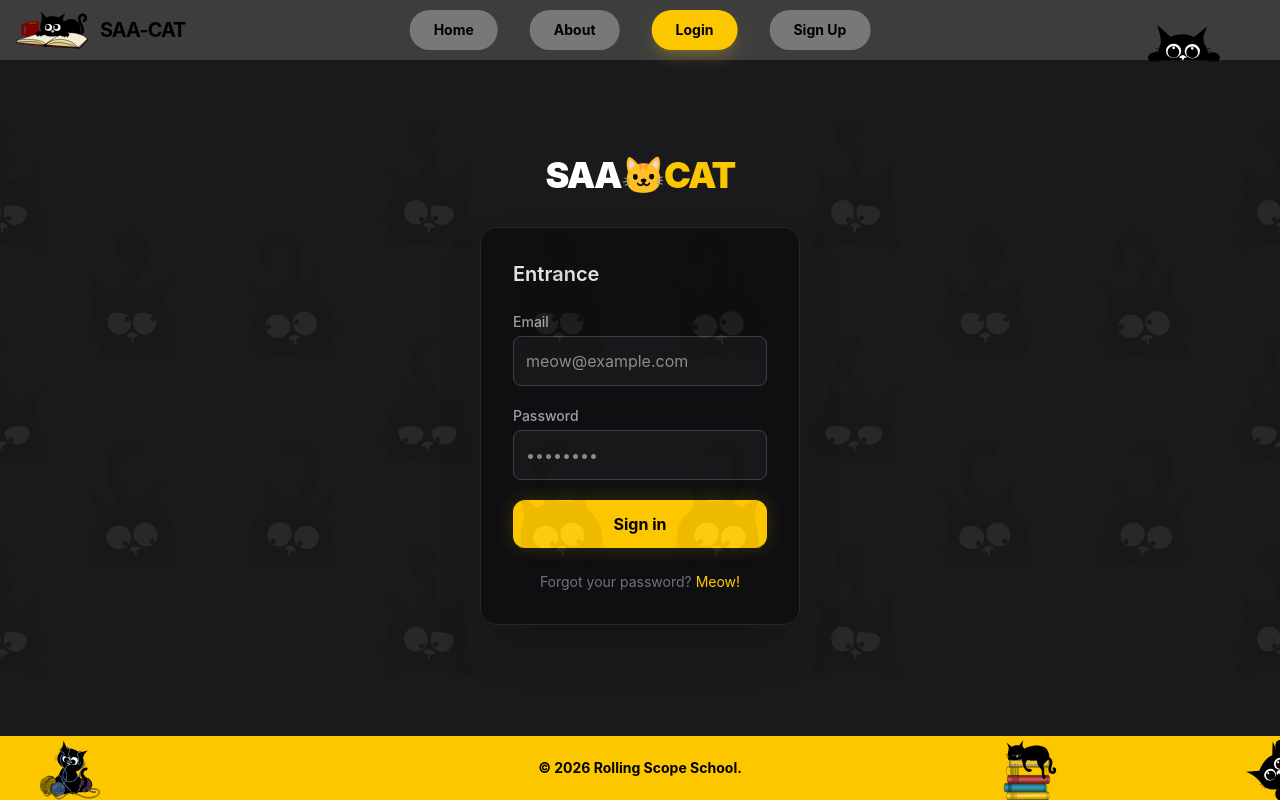
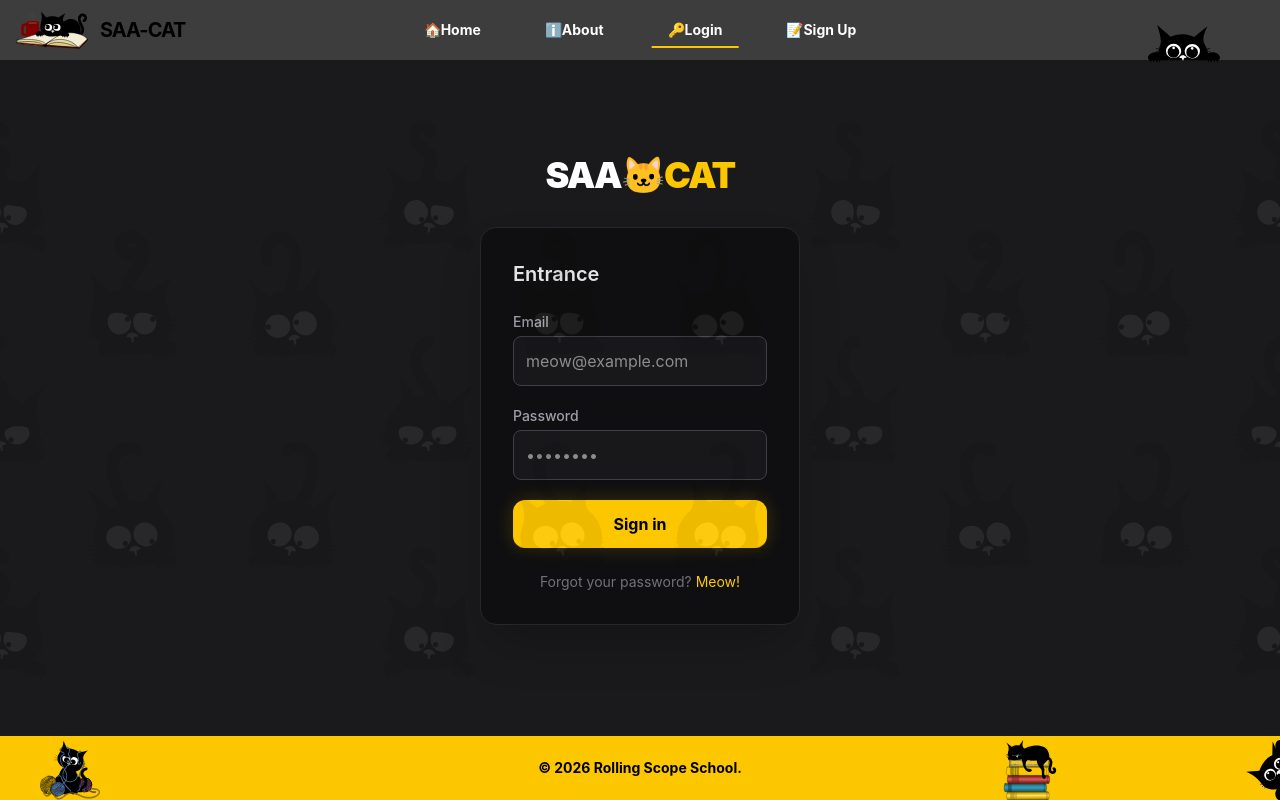
Before and after one commit to dzzuze/SAA-Cat, a React (Vite) app: page /SAA-Cat/login in a window 1280 px wide. Built offline with nearby package versions, Linux system fonts and the light colour scheme; no server answers.

Commit message:
feat: update styles and animations

```diff
--- a/src/components/header/Header.tsx
+++ b/src/components/header/Header.tsx
@@ -63,7 +63,9 @@ export default function Header() {
 
   const desktopLinks = useMemo(() => {
     if (loading) return baseLinks;
-    return isAuthed ? [...authedLinks] : [...baseLinks, ...guestLinks];
+    return isAuthed
+      ? [...baseLinks, ...authedLinks]
+      : [...baseLinks, ...guestLinks];
   }, [loading, isAuthed]);
 
   const mobileLinks = useMemo(() => {
@@ -82,7 +84,7 @@ export default function Header() {
           {showAuthedUI && user && (
             <HeaderUserMenu
               user={user}
-              links={authedLinks}
+              links={[...baseLinks, ...authedLinks]}
               isOpen={isUserMenuOpen}
               setIsOpen={setIsUserMenuOpen}
               onLogout={handleLogout}
--- a/src/components/header/HeaderNavLinks.tsx
+++ b/src/components/header/HeaderNavLinks.tsx
@@ -18,11 +18,10 @@ export default function HeaderNavLinks({
 }: Props) {
   const navLinkClass = ({ isActive }: NavLinkArgs) =>
     [
-      "block rounded-full px-6 py-2.5 text-sm font-bold transition-all duration-300 ease-out active:scale-95 bg-white/30",
+      "relative block px-4 py-2 text-sm font-bold transition-all duration-300 ease-out active:scale-95 text-white group",
       linkClassName,
-      isActive
-        ? "bg-yellow-400 text-black shadow-lg shadow-yellow-400/20 "
-        : "hover:bg-white/20 transition-all duration-200 hover:-translate-y-0.5 text-black",
+      "after:content-[''] after:absolute after:bottom-0 after:left-0 after:h-[2px] after:bg-main-yellow after:transition-all after:duration-300",
+      isActive ? "after:w-full" : "after:w-0 hover:after:w-full after:bg-white",
     ].join(" ");
 
   return (
--- a/src/components/header/HeaderUserMenu.tsx
+++ b/src/components/header/HeaderUserMenu.tsx
@@ -1,3 +1,4 @@
+import { NavLink } from "react-router-dom";
 import type { User } from "firebase/auth";
 import type { HeaderLink } from "./headerLinks";
 
@@ -12,6 +13,7 @@ type Props = {
 
 export default function HeaderUserMenu({
   user,
+  links,
   isOpen,
   setIsOpen,
   onLogout,
@@ -24,15 +26,30 @@ export default function HeaderUserMenu({
         onClick={() => setIsOpen((v) => !v)}
         aria-haspopup="menu"
         aria-expanded={isOpen}
-        className="flex h-9 w-9 items-center justify-center rounded-full bg-white text-sm shadow transition hover:opacity-90 focus:outline-none focus:ring-2 focus:ring-yellow-300"
+        className="ml-3 flex items-center justify-center transition-all duration-300 hover:scale-110 active:scale-95 focus:outline-none group"
       >
-        <span className="sr-only">Open user menu</span>🐾
+        <span className="sr-only">Open user menu</span>
+        <span
+          className={`
+          text-3xl transition-all duration-500 ease-in-out inline-block
+          ${isOpen ? "rotate-360" : "rotate-0"}
+          `}
+        >
+          {isOpen ? "🗺️" : "🧭"}
+        </span>
       </button>
 
-      {isOpen && (
       <div
         role="menu"
-          className="absolute right-0 mt-2 w-48 overflow-hidden rounded-lg border bg-white shadow-lg"
+        className={`
+    absolute right-0 mt-2 w-48 overflow-hidden rounded-lg border bg-white shadow-lg
+    transition-all duration-300 ease-out origin-right
+    ${
+      isOpen
+        ? "opacity-100 scale-100 translate-x-0 visible"
+        : "opacity-0 scale-95 translate-x-10 invisible pointer-events-none"
+    }
+    `}
       >
         <div className="border-b px-4 py-3 text-sm">
           <span className="block font-medium">
@@ -44,6 +61,18 @@ export default function HeaderUserMenu({
         </div>
 
         <ul className="p-2 text-sm font-medium text-gray-800">
+          {links.map((l) => (
+            <li key={l.to}>
+              <NavLink
+                to={l.to}
+                className="block rounded px-2 py-2 transition hover:bg-main-yellow"
+                onClick={() => setIsOpen(false)}
+              >
+                {l.label}
+              </NavLink>
+            </li>
+          ))}
+
           <li>
             <button
               type="button"
@@ -55,7 +84,6 @@ export default function HeaderUserMenu({
           </li>
         </ul>
       </div>
-      )}
     </div>
   );
 }
--- a/src/components/header/headerLinks.ts
+++ b/src/components/header/headerLinks.ts
@@ -5,16 +5,16 @@ export type HeaderLink = {
 };
 
 export const baseLinks: HeaderLink[] = [
-  { to: "/", label: "Home", end: true },
-  { to: "/about", label: "About" },
+  { to: "/", label: "🏠Home", end: true },
+  { to: "/about", label: "ℹ️About" },
 ];
 
 export const guestLinks: HeaderLink[] = [
-  { to: "/login", label: "Login" },
-  { to: "/register", label: "Sign Up" },
+  { to: "/login", label: "🔑Login" },
+  { to: "/register", label: "📝Sign Up" },
 ];
 
 export const authedLinks: HeaderLink[] = [
-  { to: "/dashboard", label: "Dashboard" },
-  { to: "/user", label: "Profile" },
+  { to: "/dashboard", label: "🖥️Dashboard" },
+  { to: "/user", label: "👨‍💻Profile" },
 ];
```
Lines whose indentation alone changed are shown as unchanged.
